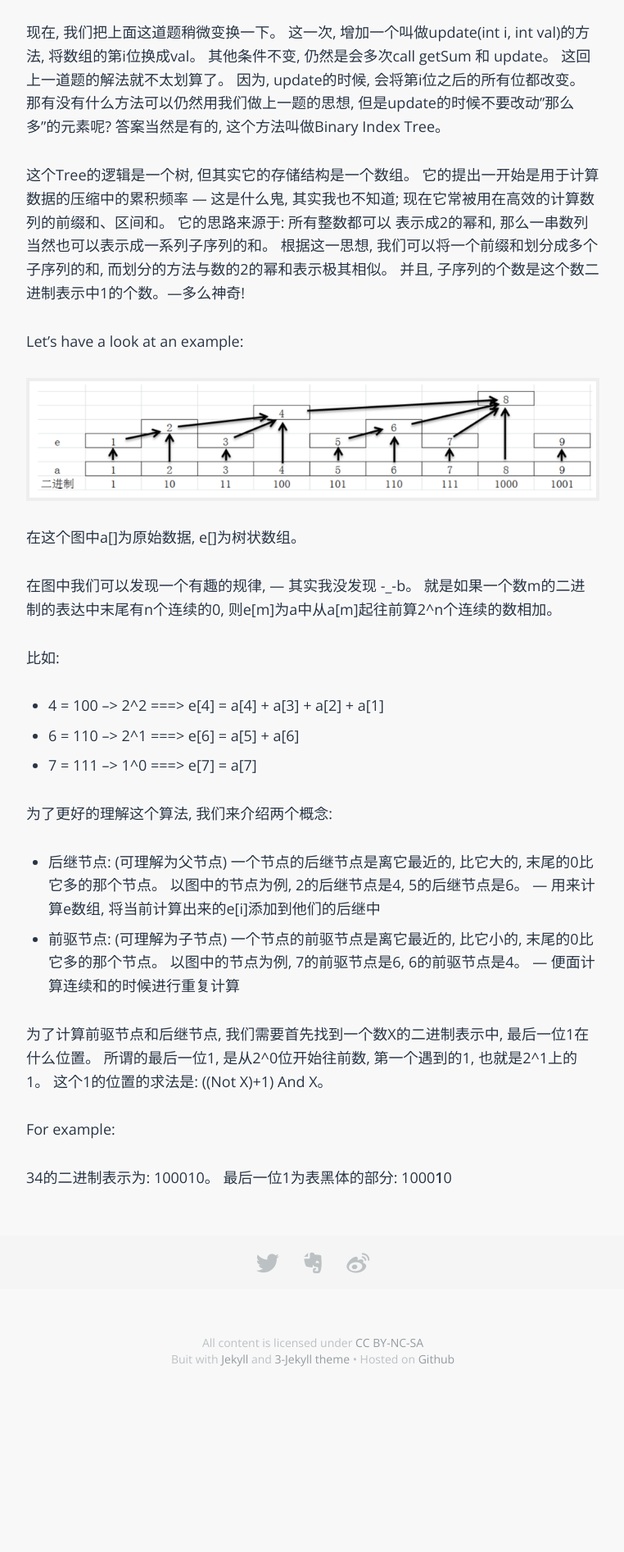
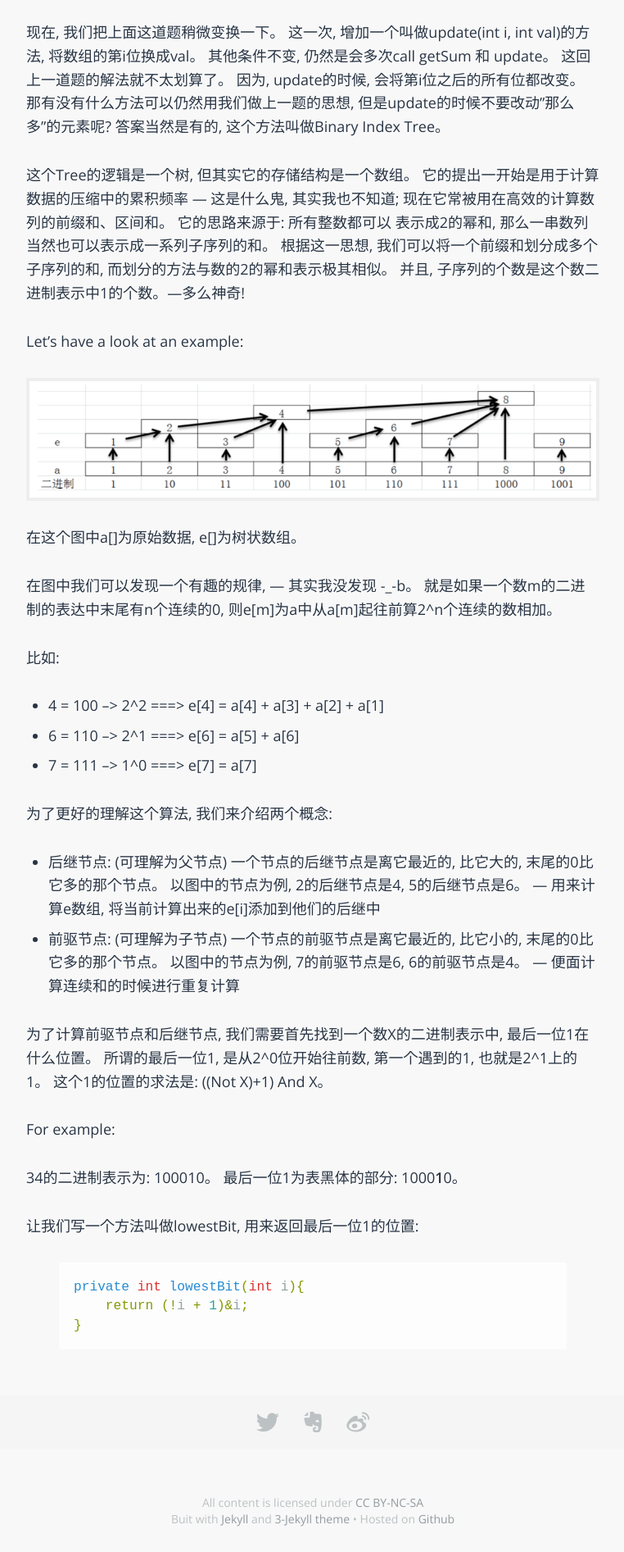
Before and after one commit to sophiesongge/sophiesongge.github.io, a Jekyll site: the page built from _posts/2016-12-16-range-sum-query.markdown, in a window 1280 px wide. Shown: the part 708-2601 px from the top of the page at 82% size, without its empty margins (258-1020 px from the left). Built offline with Jekyll 4.4.1, drawn with Linux system fonts in a browser that asks for light colours; some web fonts are replaced.

Commit message:
add posts

```diff
--- a/_posts/2016-12-16-range-sum-query.markdown
+++ b/_posts/2016-12-16-range-sum-query.markdown
@@ -52,7 +52,17 @@ Let's have a look at an example:
 
 For example:
 
-34的二进制表示为: 100010。 最后一位1为表黑体的部分: 1000**1**0
+34的二进制表示为: 100010。 最后一位1为表黑体的部分: 1000**1**0。
+
+让我们写一个方法叫做lowestBit, 用来返回最后一位1的位置:
+
+{% highlight java %}
+
+private int lowestBit(int i){
+    return (!i + 1)&i;
+}
+
+{% endhighlight %}
 
 
 
```
